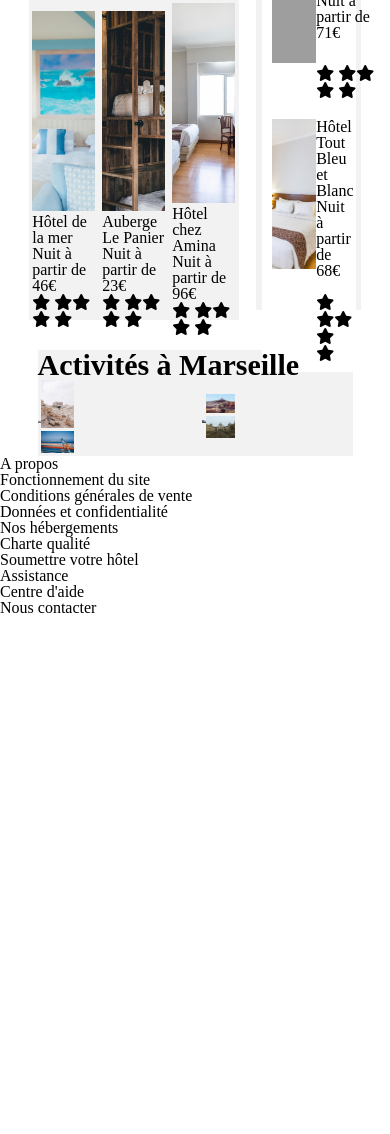
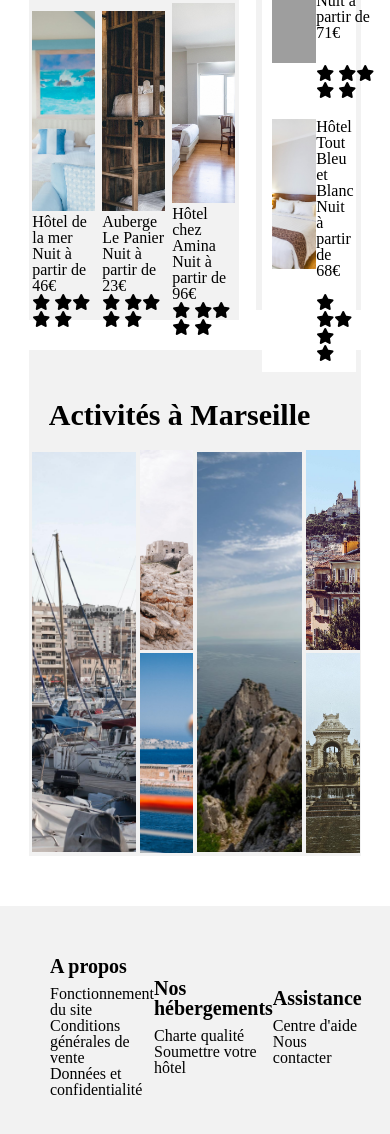
Before and after one commit to San100Ferrari/Booki, a plain HTML site: page index.html in a window 390 px wide. Shown: the part 920-2054 px from the top of the page. Before the commit the page ends 1536 px from the top, so only its background shows below. Drawn offline with Linux system fonts and the light colour scheme; grey boxes are pictures that could not be loaded.

Commit message:
1er essai du site terminé, to-do : finition, responsive phone tablets

```diff
--- a/index.html
+++ b/index.html
@@ -143,9 +143,11 @@
         <section id="activites" class="sect-activites">
             <h2 class="h2">Activités à Marseille</h2>
             <div class="contain-act">
+                <div class="big">
                     <div class="acard">
                         <img src="images/activites/2_large/reno-laithienne-QUgJhdY5Fyk-unsplash.jpg" alt="">
                         <h3></h3>
+                    </div>
                 </div>
                 <div class="little">
                     <div class="acard">
@@ -157,9 +159,11 @@
                         <h3></h3>
                     </div>
                 </div>
+                <div class="big">
                     <div class="acard">
                         <img src="images/activites/2_large/kilyan-sockalingum-NR8-cBCN3aI-unsplash.jpg" alt="">
                         <h3></h3>
+                    </div>
                 </div>
                 <div class="little">
                     <div class="acard">
@@ -177,28 +181,19 @@
     <footer class="footer">
         <div class="fdiv">
             <h4>A propos</h4>
-
-            <p>Fonctionnement du site</p>
-
-            <p>Conditions générales de vente</p>
-
-            <p>Données et confidentialité</p>
-
+            <p><a href="#">Fonctionnement du site</a</p>
+            <p><a href="#">Conditions générales de vente</a></p>
+            <p><a href="#">Données et confidentialité</a></p>
         </div>
         <div class="fdiv">
             <h4>Nos hébergements</h4>
-
-            <p>Charte qualité</p>
-
-            <p>Soumettre votre hôtel</p>
+            <p><a href="#">Charte qualité</a></p>
+            <p><a href="#">Soumettre votre hôtel</a></p>
         </div>
         <div class="fdiv">
             <h4>Assistance</h4>
-
-            <p>Centre d'aide</p>
-
-            <p>Nous contacter</p>
-
+            <p><a href="#">Centre d'aide</a></p>
+            <p><a href="#">Nous contacter</a></p>
         </div>
     </footer>
 </body>
--- a/style.css
+++ b/style.css
@@ -247,9 +247,16 @@ nav a:hover {
 .sect-activites {
     margin-top: 30px;
     background-color: #F2F2F2;
-    width: 90%;
-    margin-right: 5%;
-    margin-left: 5%;
+    width: 95%;
+    margin-right: 2, 5%;
+    margin-left: 2.5%;
+    margin-bottom: 50px;
+}
+
+.sect-activites h2 {
+    margin-bottom: 20px;
+    margin-left: 20px;
+    padding-top: 50px;
 }
 
 .contain-act {
@@ -259,7 +266,9 @@ nav a:hover {
 }
 
 .acard {
-    width: 20%;
+    width: 95%;
+    margin-right: 2.5%;
+    margin-left: 2.5%;
 }
 
 .acard img {
@@ -271,3 +280,28 @@ nav a:hover {
     display: flex;
     flex-direction: column;
 }
+
+.big img {
+    height: 400px;
+}
+
+.little img {
+    height: 200px;
+}
+
+
+/*FOOTER-----------------------------------------------------*/
+
+.footer {
+    display: flex;
+    justify-content: space-between;
+    align-items: center;
+    background-color: #F2F2F2;
+    padding: 50px;
+}
+
+.footer h4 {
+    font-weight: bold;
+    font-size: 20px;
+    margin-bottom: 10px;
+}
```
Lines whose indentation alone changed are shown as unchanged.
